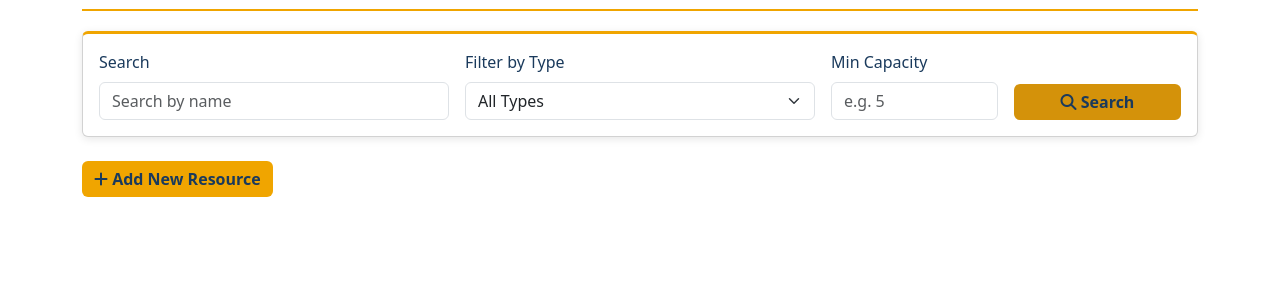
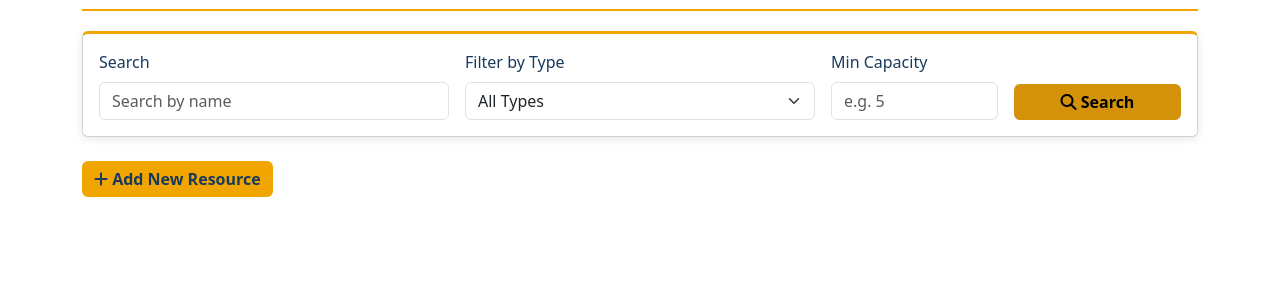
Before and after one commit to ananya-288/office-resource-booking-cdos, a Django app: page /resources/ in a window 1280 px wide, with the pointer over the restyled element. Shown: the part 143-441 px from the top of the page. Run offline with Django 4.2, Linux system fonts and the light colour scheme; the visitor is signed in with stand-in values (Sample User, id 1); data that the repository does not hold is empty.

Commit message:
Fixed color for contrast issue in orbs.css

```diff
--- a/static/css/orbs.css
+++ b/static/css/orbs.css
@@ -28,7 +28,7 @@
 }
 .btn-orbs:hover {
     background-color: #d4920a;
-    color: #1a3a5c;
+    color: #000000;
 }
 
 /* ---- Cards ---- */
```
